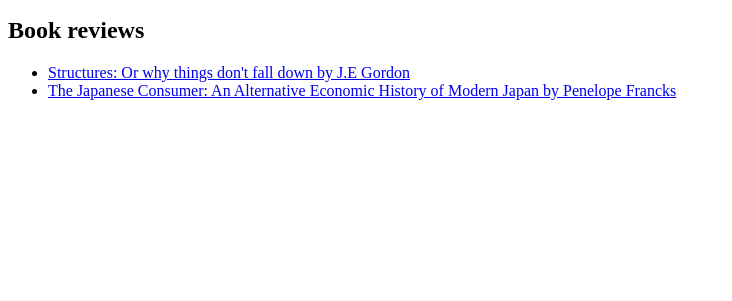
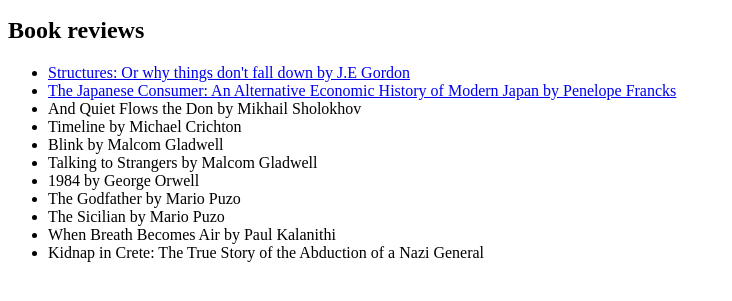
Before and after one commit to tfmsadhith/tfmsadhith.github.io, a plain HTML site: page website/index.html in a window 1280 px wide. Shown: the part 101-402 px from the top of the page, without its empty margins (0-732 px from the left). Drawn offline with Linux system fonts and the light colour scheme.

Commit message:
Update index.html

```diff
--- a/website/index.html
+++ b/website/index.html
@@ -14,6 +14,15 @@
         <ul>
             <li><a href="reviews/structres.html">Structures: Or why things don't fall down by J.E Gordon</a></li>
             <li><a href="reviews/japconsumer.html">The Japanese Consumer: An Alternative Economic History of Modern Japan by Penelope Francks</a></li>
+            <li>And Quiet Flows the Don by Mikhail Sholokhov</li>
+            <li>Timeline by Michael Crichton</li>
+            <li>Blink by Malcom Gladwell</li>
+            <li>Talking to Strangers by Malcom Gladwell</li>
+            <li>1984 by George Orwell</li>
+            <li>The Godfather by Mario Puzo</li>
+            <li>The Sicilian by Mario Puzo</li>
+            <li>When Breath Becomes Air by Paul Kalanithi</li>
+            <li>Kidnap in Crete: The True Story of the Abduction of a Nazi General</li>
         </ul>
     </p>
 
```
